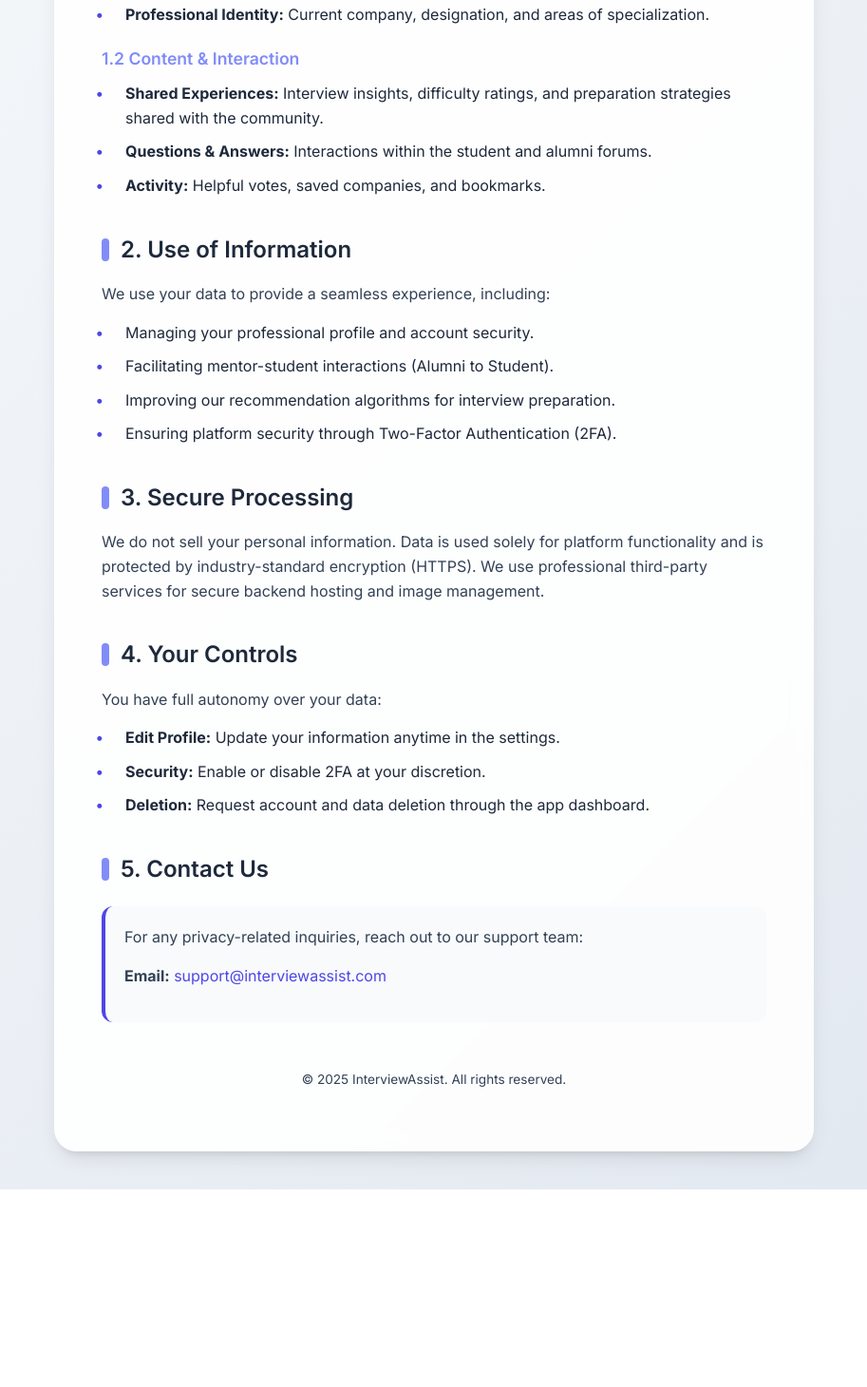
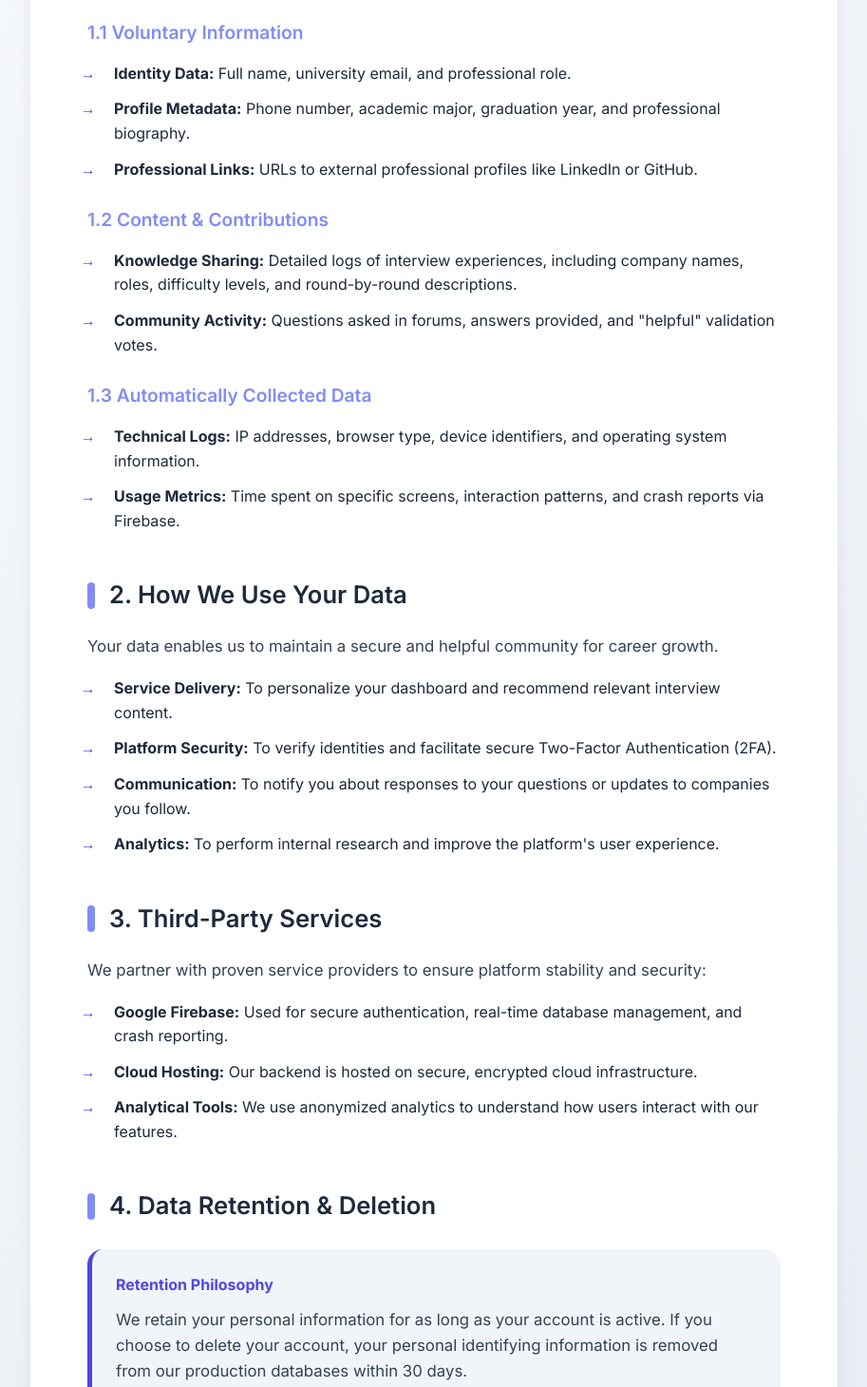
Before and after one commit to InterviewAssist-SPIC739/privacy-policy, a plain HTML site: page index.html in a window 1280 px wide. Shown: the part 551-2011 px from the top of the page at 95% size, without its empty margins (183-1096 px from the left). Before the commit the page ends 1803 px from the top, so only its background shows below. Drawn offline with Linux system fonts and the light colour scheme.

Commit message:
Update index.html

```diff
--- a/index.html
+++ b/index.html
@@ -14,7 +14,7 @@
             --bg-gradient: linear-gradient(135deg, #f8fafc 0%, #e2e8f0 100%);
             --text-main: #1e293b;
             --text-muted: #64748b;
-            --card-bg: rgba(255, 255, 255, 0.9);
+            --card-bg: rgba(255, 255, 255, 0.95);
             --shadow: 0 10px 25px -5px rgba(0, 0, 0, 0.1), 0 8px 10px -6px rgba(0, 0, 0, 0.1);
         }
 
@@ -36,12 +36,12 @@
         }
 
         .container {
-            max-width: 800px;
+            max-width: 850px;
             width: 100%;
             background: var(--card-bg);
-            backdrop-filter: blur(10px);
-            padding: 50px;
-            border-radius: 24px;
+            backdrop-filter: blur(12px);
+            padding: 60px;
+            border-radius: 28px;
             box-shadow: var(--shadow);
             animation: fadeIn 0.8s ease-out;
         }
@@ -53,13 +53,13 @@
 
         header {
             text-align: center;
-            margin-bottom: 40px;
+            margin-bottom: 50px;
             border-bottom: 2px solid #f1f5f9;
             padding-bottom: 30px;
         }
 
         h1 {
-            font-size: 2.5rem;
+            font-size: 2.8rem;
             font-weight: 700;
             color: var(--primary);
             margin-bottom: 10px;
@@ -69,17 +69,17 @@
             color: var(--text-muted);
             font-size: 0.9rem;
             text-transform: uppercase;
-            letter-spacing: 1px;
+            letter-spacing: 1.5px;
         }
 
         section {
-            margin-bottom: 35px;
+            margin-bottom: 45px;
         }
 
         h2 {
-            font-size: 1.5rem;
+            font-size: 1.6rem;
             font-weight: 600;
-            margin-bottom: 15px;
+            margin-bottom: 20px;
             color: var(--text-main);
             display: flex;
             align-items: center;
@@ -89,59 +89,76 @@
             content: "";
             display: inline-block;
             width: 8px;
-            height: 24px;
+            height: 28px;
             background: var(--primary-light);
-            margin-right: 12px;
+            margin-right: 15px;
             border-radius: 4px;
         }
 
         h3 {
-            font-size: 1.1rem;
+            font-size: 1.2rem;
             font-weight: 600;
-            margin: 20px 0 10px 0;
+            margin: 25px 0 15px 0;
             color: var(--primary-light);
         }
 
         p {
-            margin-bottom: 15px;
+            margin-bottom: 18px;
             color: #334155;
+            font-size: 1.05rem;
         }
 
         ul {
             list-style: none;
             padding-left: 0;
+            margin-bottom: 15px;
         }
 
         li {
-            margin-bottom: 10px;
-            padding-left: 25px;
+            margin-bottom: 12px;
+            padding-left: 28px;
             position: relative;
         }
 
         li::before {
-            content: "•";
+            content: "→";
             color: var(--primary);
             font-weight: bold;
             display: inline-block;
-            width: 1em;
-            margin-left: -1em;
+            width: 1.2em;
+            margin-left: -1.2em;
             position: absolute;
-            left: 10px;
+            left: 12px;
+        }
+
+        .highlight-box {
+            background: #f1f5f9;
+            padding: 25px;
+            border-radius: 16px;
+            border-left: 5px solid var(--primary);
+            margin: 25px 0;
+        }
+
+        .highlight-box h4 {
+            margin-bottom: 10px;
+            color: var(--primary);
+            font-weight: 700;
         }
 
         .contact-box {
-            background: #f8fafc;
-            padding: 20px;
-            border-radius: 12px;
-            border-left: 4px solid var(--primary);
-            margin-top: 20px;
+            background: #eef2ff;
+            padding: 30px;
+            border-radius: 16px;
+            text-align: center;
+            border: 1px dashed var(--primary-light);
+            margin-top: 30px;
         }
 
         a {
             color: var(--primary);
             text-decoration: none;
-            font-weight: 500;
-            transition: color 0.2s;
+            font-weight: 600;
+            transition: all 0.2s;
         }
 
         a:hover {
@@ -151,18 +168,23 @@
 
         footer {
             text-align: center;
-            margin-top: 50px;
+            margin-top: 60px;
             color: var(--text-muted);
-            font-size: 0.85rem;
+            font-size: 0.9rem;
+            border-top: 1px solid #f1f5f9;
+            padding-top: 30px;
         }
 
+        /* Scrollbar Styling */
+        ::-webkit-scrollbar { width: 8px; }
+        ::-webkit-scrollbar-track { background: #f1f5f9; }
+        ::-webkit-scrollbar-thumb { background: #cbd5e1; border-radius: 10px; }
+        ::-webkit-scrollbar-thumb:hover { background: #94a3b8; }
+
         @media (max-width: 600px) {
-            .container {
-                padding: 30px 20px;
-            }
-            h1 {
-                font-size: 1.8rem;
-            }
+            .container { padding: 40px 20px; }
+            h1 { font-size: 2rem; }
+            h2 { font-size: 1.4rem; }
         }
     </style>
 </head>
@@ -174,62 +196,100 @@
         </header>
 
         <section>
-            <p>Welcome to <strong>InterviewAssist</strong>. Your privacy is a priority for us. This policy outlines how we collect, use, and protect your information when you use our services.</p>
+            <p>At <strong>InterviewAssist</strong>, we believe transparency is the foundation of trust. This detailed Privacy Policy explains our practices regarding the collection, use, and disclosure of your information.</p>
         </section>
 
         <section>
-            <h2>1. Information Collection</h2>
-            <h3>1.1 Personal Data</h3>
+            <h2>1. Information We Collect</h2>
+            <p>We collect information to provide better services to all our users—from students discovering opportunities to alumni sharing their professional journey.</p>
+
+            <h3>1.1 Voluntary Information</h3>
             <ul>
-                <li><strong>Account Details:</strong> Name, professional email addresses, and encrypted passwords.</li>
-                <li><strong>Profile Details:</strong> Phone number, academic major, graduation year, bio, and professional links (e.g., LinkedIn).</li>
-                <li><strong>Professional Identity:</strong> Current company, designation, and areas of specialization.</li>
+                <li><strong>Identity Data:</strong> Full name, university email, and professional role.</li>
+                <li><strong>Profile Metadata:</strong> Phone number, academic major, graduation year, and professional biography.</li>
+                <li><strong>Professional Links:</strong> URLs to external professional profiles like LinkedIn or GitHub.</li>
             </ul>
 
-            <h3>1.2 Content & Interaction</h3>
+            <h3>1.2 Content & Contributions</h3>
             <ul>
-                <li><strong>Shared Experiences:</strong> Interview insights, difficulty ratings, and preparation strategies shared with the community.</li>
-                <li><strong>Questions & Answers:</strong> Interactions within the student and alumni forums.</li>
-                <li><strong>Activity:</strong> Helpful votes, saved companies, and bookmarks.</li>
+                <li><strong>Knowledge Sharing:</strong> Detailed logs of interview experiences, including company names, roles, difficulty levels, and round-by-round descriptions.</li>
+                <li><strong>Community Activity:</strong> Questions asked in forums, answers provided, and "helpful" validation votes.</li>
+            </ul>
+
+            <h3>1.3 Automatically Collected Data</h3>
+            <ul>
+                <li><strong>Technical Logs:</strong> IP addresses, browser type, device identifiers, and operating system information.</li>
+                <li><strong>Usage Metrics:</strong> Time spent on specific screens, interaction patterns, and crash reports via Firebase.</li>
             </ul>
         </section>
 
         <section>
-            <h2>2. Use of Information</h2>
-            <p>We use your data to provide a seamless experience, including:</p>
+            <h2>2. How We Use Your Data</h2>
+            <p>Your data enables us to maintain a secure and helpful community for career growth.</p>
             <ul>
-                <li>Managing your professional profile and account security.</li>
-                <li>Facilitating mentor-student interactions (Alumni to Student).</li>
-                <li>Improving our recommendation algorithms for interview preparation.</li>
-                <li>Ensuring platform security through Two-Factor Authentication (2FA).</li>
+                <li><strong>Service Delivery:</strong> To personalize your dashboard and recommend relevant interview content.</li>
+                <li><strong>Platform Security:</strong> To verify identities and facilitate secure Two-Factor Authentication (2FA).</li>
+                <li><strong>Communication:</strong> To notify you about responses to your questions or updates to companies you follow.</li>
+                <li><strong>Analytics:</strong> To perform internal research and improve the platform's user experience.</li>
             </ul>
         </section>
 
         <section>
-            <h2>3. Secure Processing</h2>
-            <p>We do not sell your personal information. Data is used solely for platform functionality and is protected by industry-standard encryption (HTTPS). We use professional third-party services for secure backend hosting and image management.</p>
-        </section>
-
-        <section>
-            <h2>4. Your Controls</h2>
-            <p>You have full autonomy over your data:</p>
+            <h2>3. Third-Party Services</h2>
+            <p>We partner with proven service providers to ensure platform stability and security:</p>
             <ul>
-                <li><strong>Edit Profile:</strong> Update your information anytime in the settings.</li>
-                <li><strong>Security:</strong> Enable or disable 2FA at your discretion.</li>
-                <li><strong>Deletion:</strong> Request account and data deletion through the app dashboard.</li>
+                <li><strong>Google Firebase:</strong> Used for secure authentication, real-time database management, and crash reporting.</li>
+                <li><strong>Cloud Hosting:</strong> Our backend is hosted on secure, encrypted cloud infrastructure.</li>
+                <li><strong>Analytical Tools:</strong> We use anonymized analytics to understand how users interact with our features.</li>
             </ul>
         </section>
 
         <section>
-            <h2>5. Contact Us</h2>
+            <h2>4. Data Retention & Deletion</h2>
+            <div class="highlight-box">
+                <h4>Retention Philosophy</h4>
+                <p>We retain your personal information for as long as your account is active. If you choose to delete your account, your personal identifying information is removed from our production databases within 30 days.</p>
+                <p><em>Note: Shared interview experiences may be anonymized and retained to ensure the community continues to benefit from the shared knowledge.</em></p>
+            </div>
+        </section>
+
+        <section>
+            <h2>5. International Data Rights (GDPR & CCPA)</h2>
+            <p>Regardless of your location, we respect your right to control your data:</p>
+            <ul>
+                <li><strong>Right to Access:</strong> You can request a copy of all data we hold about you.</li>
+                <li><strong>Right to Rectification:</strong> You can correct inaccurate or incomplete data via your profile settings.</li>
+                <li><strong>Right to Portability:</strong> You can request your data in a machine-readable format.</li>
+                <li><strong>Right to Erasure ("Right to be Forgotten"):</strong> You can request full account deletion at any time.</li>
+            </ul>
+        </section>
+
+        <section>
+            <h2>6. Security Measures</h2>
+            <p>We implement multi-layered security protocols:</p>
+            <ul>
+                <li><strong>Encryption:</strong> All data is encrypted in transit using TLS/HTTPS and at rest in our databases.</li>
+                <li><strong>Access Control:</strong> Administrative access is strictly limited and monitored.</li>
+                <li><strong>Regular Audits:</strong> We perform periodic security reviews to stay ahead of potential threats.</li>
+            </ul>
+        </section>
+
+        <section>
+            <h2>7. Children's Privacy</h2>
+            <p>InterviewAssist is not designed for or marketed to individuals under the age of 13. If we discover we have inadvertently collected data from a child under 13, we will delete it immediately.</p>
+        </section>
+
+        <section>
+            <h2>8. Contact & Support</h2>
             <div class="contact-box">
-                <p>For any privacy-related inquiries, reach out to our support team:</p>
-                <p><strong>Email:</strong> <a href="mailto:interviewassist.alerts@gmail.com">support@interviewassist.com</a></p>
+                <p>Have questions or need to exercise your data rights?</p>
+                <p><strong>Email:</strong> <a href="mailto:interviewassist.alerts@gmail.com">privacy@interviewassist.com</a></p>
+                <p><strong>Support:</strong> <a href="mailto:interviewassist.alerts@gmail.com">support@interviewassist.com</a></p>
             </div>
         </section>
 
         <footer>
-            <p>&copy; 2025 InterviewAssist. All rights reserved.</p>
+            <p>&copy; 2026 InterviewAssist Platform. Shaping the future of career preparation.</p>
         </footer>
     </div>
 </body>
```
